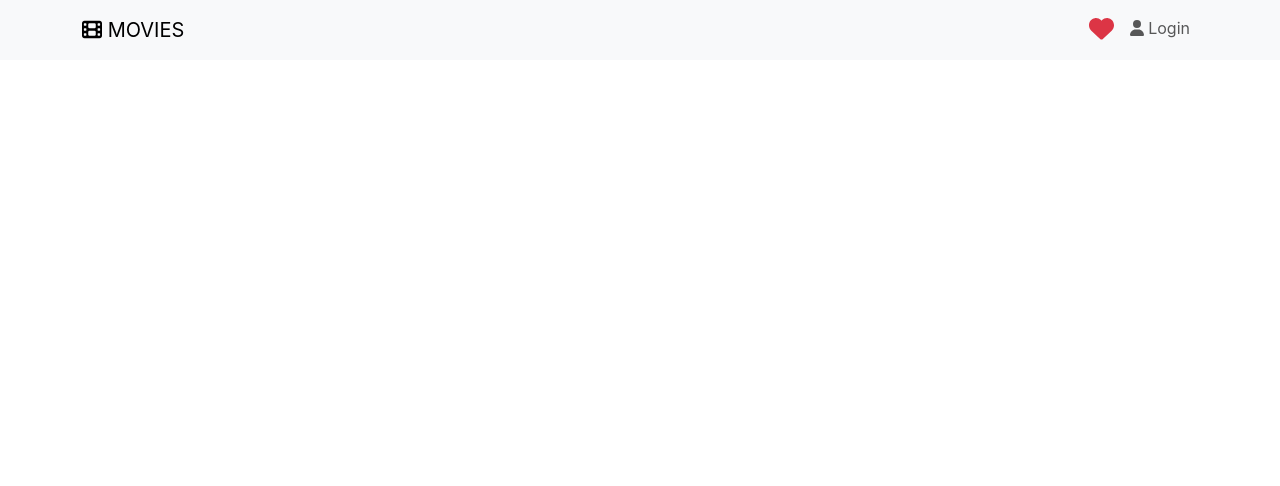
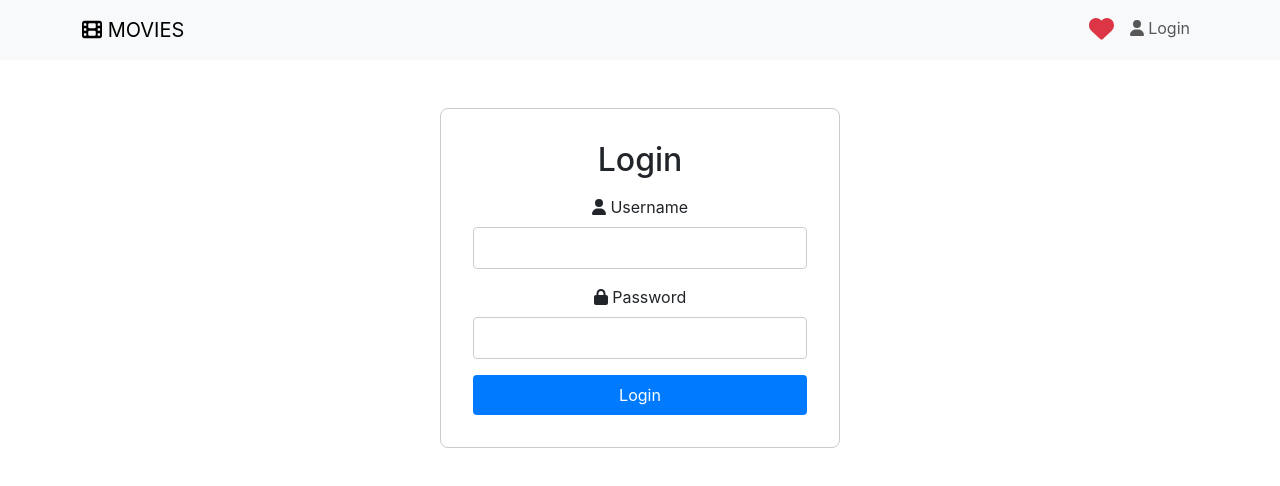
Before and after one commit to safasuli01/TMDB, a React (Create React App) app: page /login in a window 1280 px wide. Before the commit this address had no page. Shown: the top 486 px of the page. Built offline with nearby package versions, Linux system fonts and the light colour scheme.

Commit message:
login Page

```diff
--- a/package.json
+++ b/package.json
@@ -3,7 +3,6 @@
   "version": "0.1.0",
   "private": true,
   "dependencies": {
-    "@fortawesome/fontawesome-free": "^6.6.0",
     "@fortawesome/fontawesome-free": "^6.6.0",
     "@fortawesome/fontawesome-svg-core": "^6.6.0",
     "@fortawesome/free-regular-svg-icons": "^6.6.0",
--- a/src/App.js
+++ b/src/App.js
@@ -3,6 +3,7 @@ import { Routes, Route } from 'react-router-dom';
 import Navbar from './components/Navbar/Navbar';
 import MovieList from './components/MovieList/MovieList';
 import Wishlist from './components/WishList/Wishlist';
+import LoginPage from './Pages/Login/LoginPage';
 import './App.css';
 
 function App() {
@@ -38,6 +39,7 @@ function App() {
             path="/wishlist"
             element={<Wishlist wishlist={wishlist} onFavoriteToggle={handleFavoriteToggle} />}
           />
+          <Route path="/login" element={<LoginPage />} />
         </Routes>
       </div>
     </div>
--- /dev/null
+++ b/src/Pages/Login/LoginPage.css
@@ -0,0 +1,7 @@
+.login-page {
+    display: flex;
+    justify-content: center;
+    align-items: center;
+    height: 100vh;
+    background-color: #f8f9fa;
+  }
--- /dev/null
+++ b/src/Pages/Login/LoginPage.jsx
@@ -0,0 +1,16 @@
+import React from 'react';
+import Login from '../../components/Login/Login';
+
+const LoginPage = () => {
+  const handleLogin = (username, password) => {
+    console.log('Login attempt:', { username, password });
+  };
+
+  return (
+    <div className="login-page">
+      <Login onLogin={handleLogin} />
+    </div>
+  );
+};
+
+export default LoginPage;
--- /dev/null
+++ b/src/components/Login/Login.css
@@ -0,0 +1,43 @@
+.login-container {
+    max-width: 400px;
+    margin: auto;
+    padding: 2rem;
+    border: 1px solid #ccc;
+    border-radius: 8px;
+    background-color: #fff;
+  }
+
+  h2 {
+    text-align: center;
+    margin-bottom: 1rem;
+  }
+
+  .form-group {
+    margin-bottom: 1rem;
+  }
+
+  .form-group label {
+    display: block;
+    margin-bottom: 0.5rem;
+  }
+
+  .form-group input {
+    width: 100%;
+    padding: 0.5rem;
+    border: 1px solid #ccc;
+    border-radius: 4px;
+  }
+
+  .btn-primary {
+    width: 100%;
+    padding: 0.5rem;
+    background-color: #007bff;
+    color: #fff;
+    border: none;
+    border-radius: 4px;
+    cursor: pointer;
+  }
+
+  .btn-primary:hover {
+    background-color: #0056b3;
+  }
--- /dev/null
+++ b/src/components/Login/Login.jsx
@@ -0,0 +1,51 @@
+import React, { useState } from 'react';
+import './Login.css';
+import { FontAwesomeIcon } from '@fortawesome/react-fontawesome';
+import { faUser, faLock } from '@fortawesome/free-solid-svg-icons';
+
+const Login = ({ onLogin }) => {
+  const [username, setUsername] = useState('');
+  const [password, setPassword] = useState('');
+
+  const handleSubmit = (e) => {
+    e.preventDefault();
+    onLogin(username, password);
+  };
+
+  return (
+    <div className="login-container">
+      <h2>Login</h2>
+      <form onSubmit={handleSubmit}>
+        <div className="form-group">
+          <label htmlFor="username">
+            <FontAwesomeIcon icon={faUser} /> Username
+          </label>
+          <input
+            type="text"
+            id="username"
+            name="username"
+            value={username}
+            onChange={(e) => setUsername(e.target.value)}
+            required
+          />
+        </div>
+        <div className="form-group">
+          <label htmlFor="password">
+            <FontAwesomeIcon icon={faLock} /> Password
+          </label>
+          <input
+            type="password"
+            id="password"
+            name="password"
+            value={password}
+            onChange={(e) => setPassword(e.target.value)}
+            required
+          />
+        </div>
+        <button type="submit" className="btn btn-primary">Login</button>
+      </form>
+    </div>
+  );
+};
+
+export default Login;
```
Also changed, not shown: 1 other file (tests, documents, lock files or other folders).
